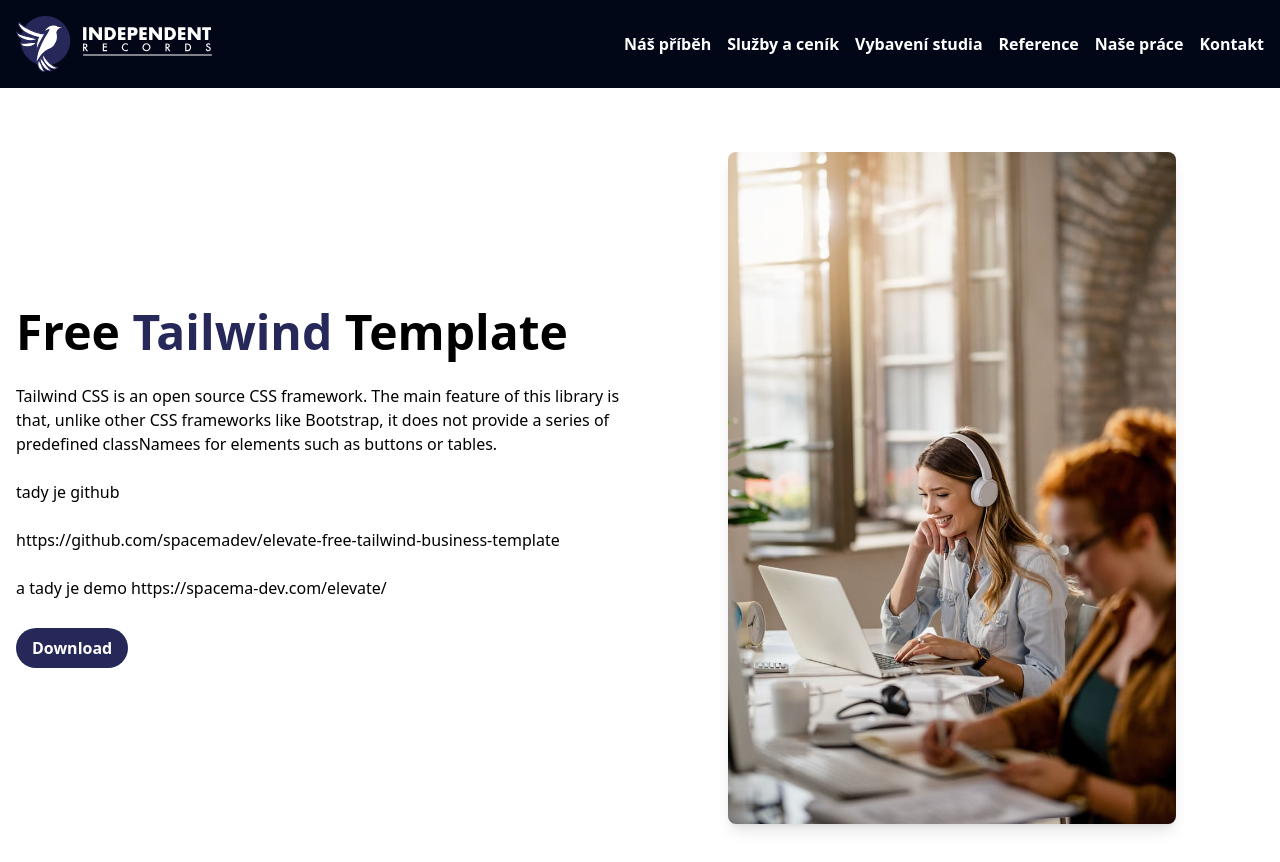
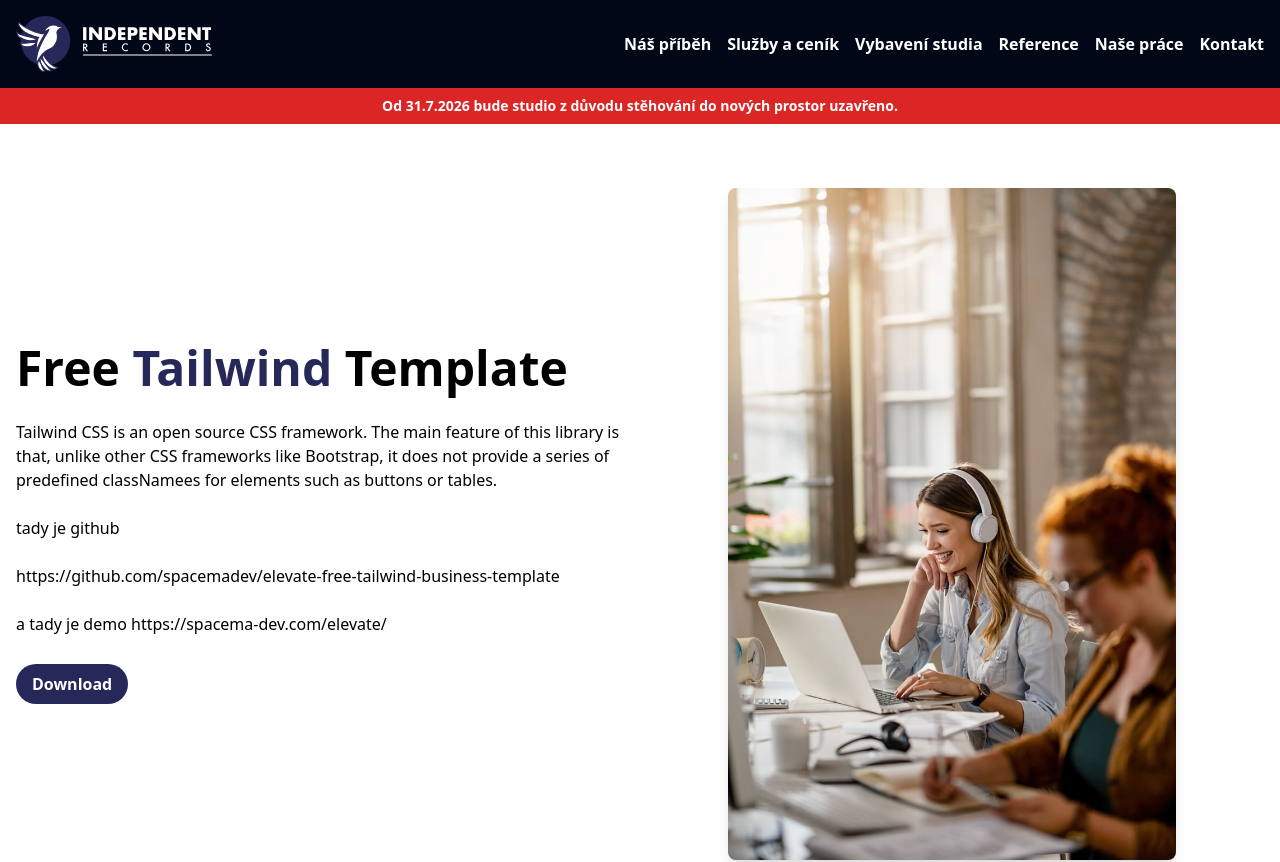
Before and after one commit to TomKalina/independentrecords.cz, a Next.js app: page /demo in a window 1280 px wide. Shown: the top 862 px of the page. Built offline with nearby package versions, Linux system fonts and the light colour scheme; what tailwindcss-animated would draw is missing.

Commit message:
feat: add closure notice banner under menu

```diff
--- a/src/app/layout.tsx
+++ b/src/app/layout.tsx
@@ -59,6 +59,9 @@ export default function RootLayout({
             </div>
             <Menu />
           </div>
+          <div className="bg-red-600 px-4 py-2 text-center text-sm font-semibold text-white">
+            Od 31.7.2026 bude studio z důvodu stěhování do nových prostor uzavřeno.
+          </div>
         </header>
         {children}
         <Footer />
```
